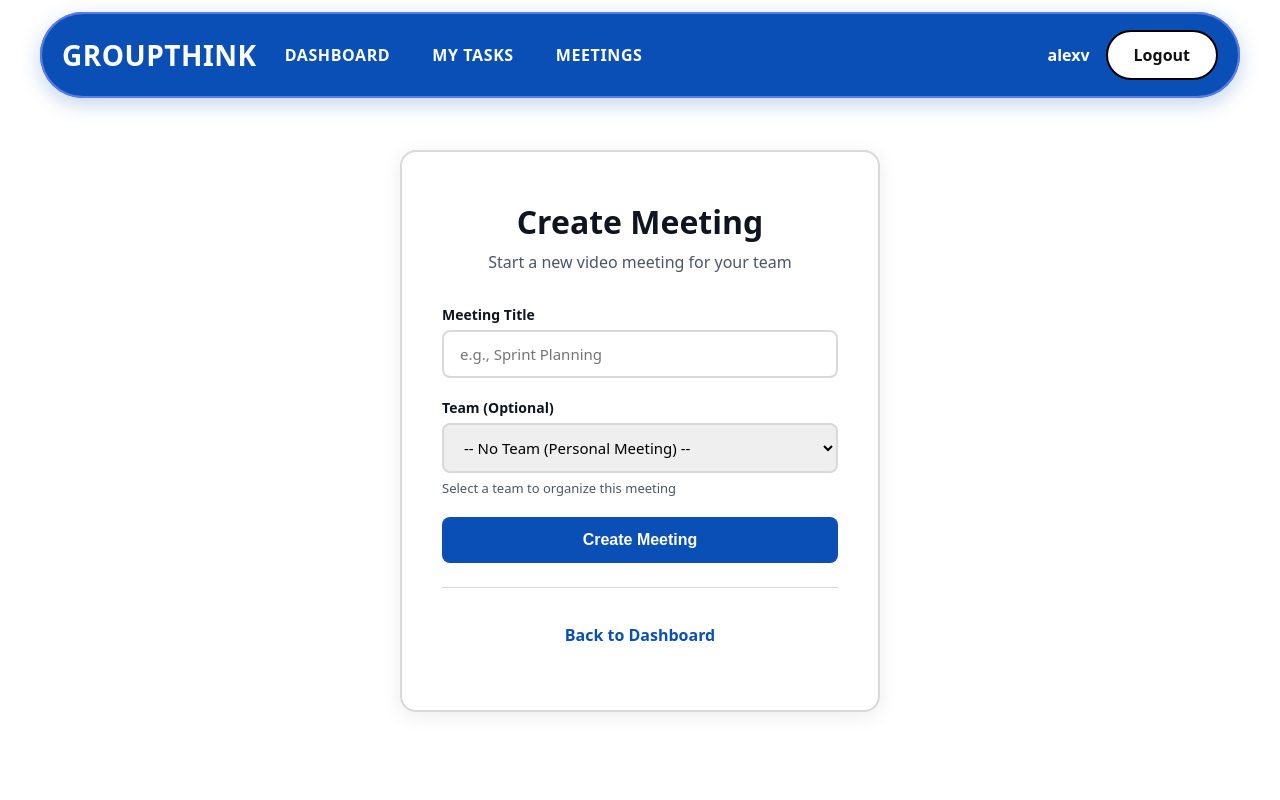
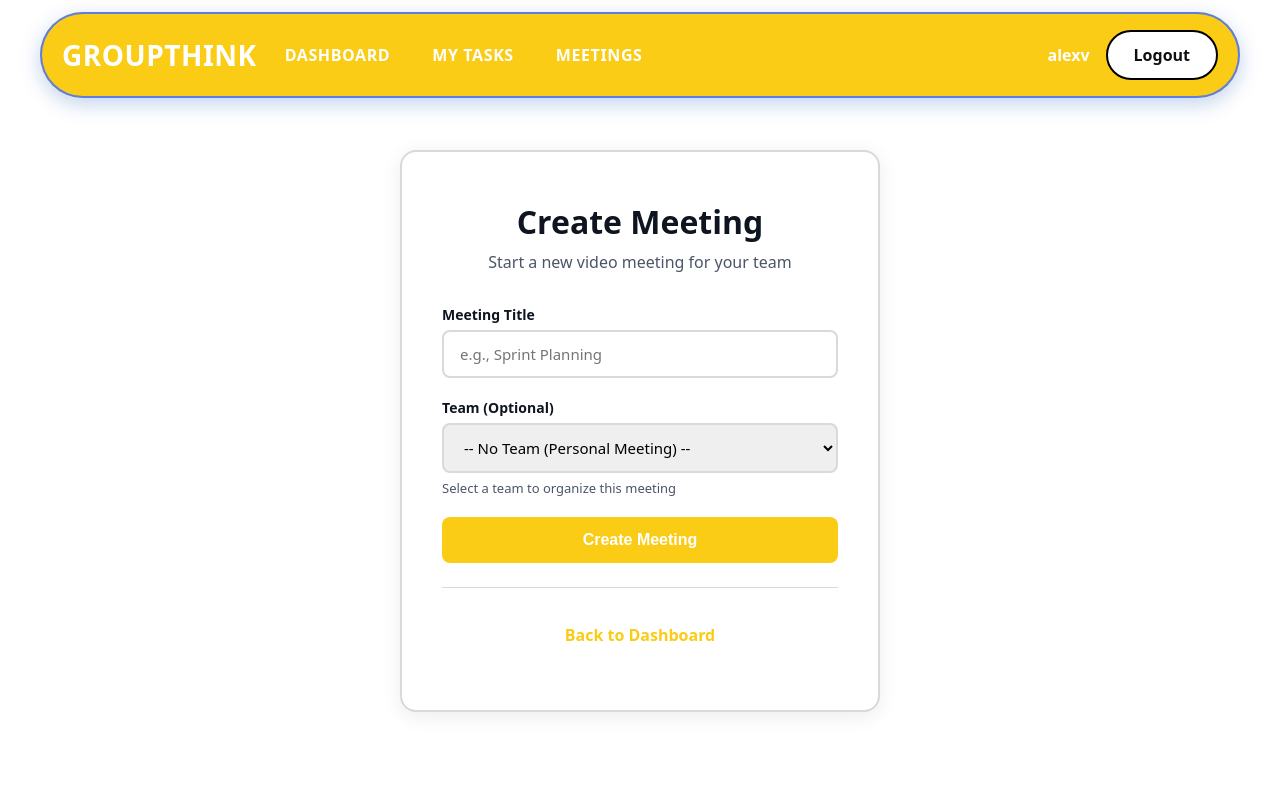
Before and after one commit to UCCS-CS4300-5300/Team-1-fall-2025-sec-1, a Django app: page /create_meeting/ in a window 1280 px wide. Run offline with Django 4.2, Linux system fonts and the light colour scheme; a user stored in the database is signed in; data comes from the database, SQL or seed files in the repository.

Commit message:
testing-pipeline

```diff
--- a/GroupThink/home/static/styles.css
+++ b/GroupThink/home/static/styles.css
@@ -3,7 +3,7 @@
   --bg: #ffffff;
   --text: #0e1420;
   --muted: #4a5568;
-  --brand: #0a4fb5;      /* navbar blue */
+  --brand: #facc15;      /* navbar blue */
   --brand-dark: #073a87;
   --ringA: #d9d9d9;      /* grey ring */
   --ringB: #dfeaf8;      /* light blue ring */
```
